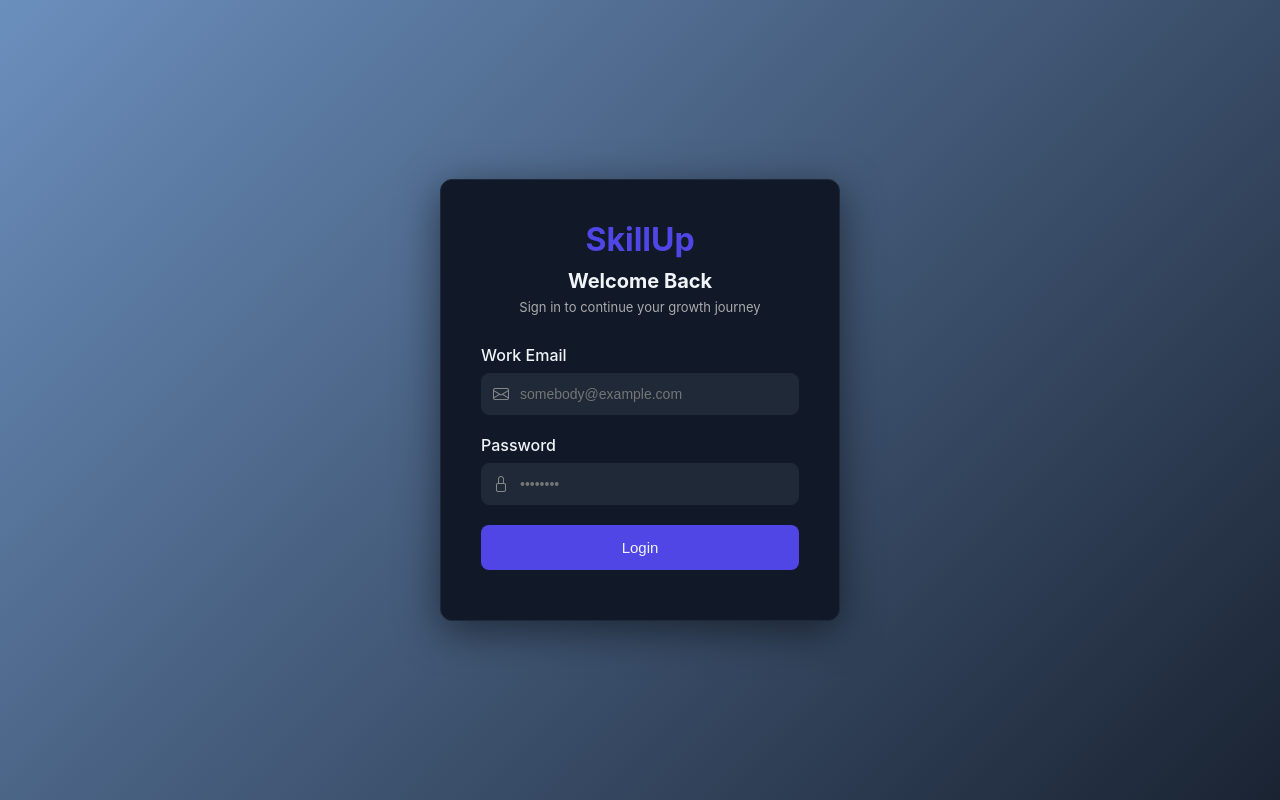
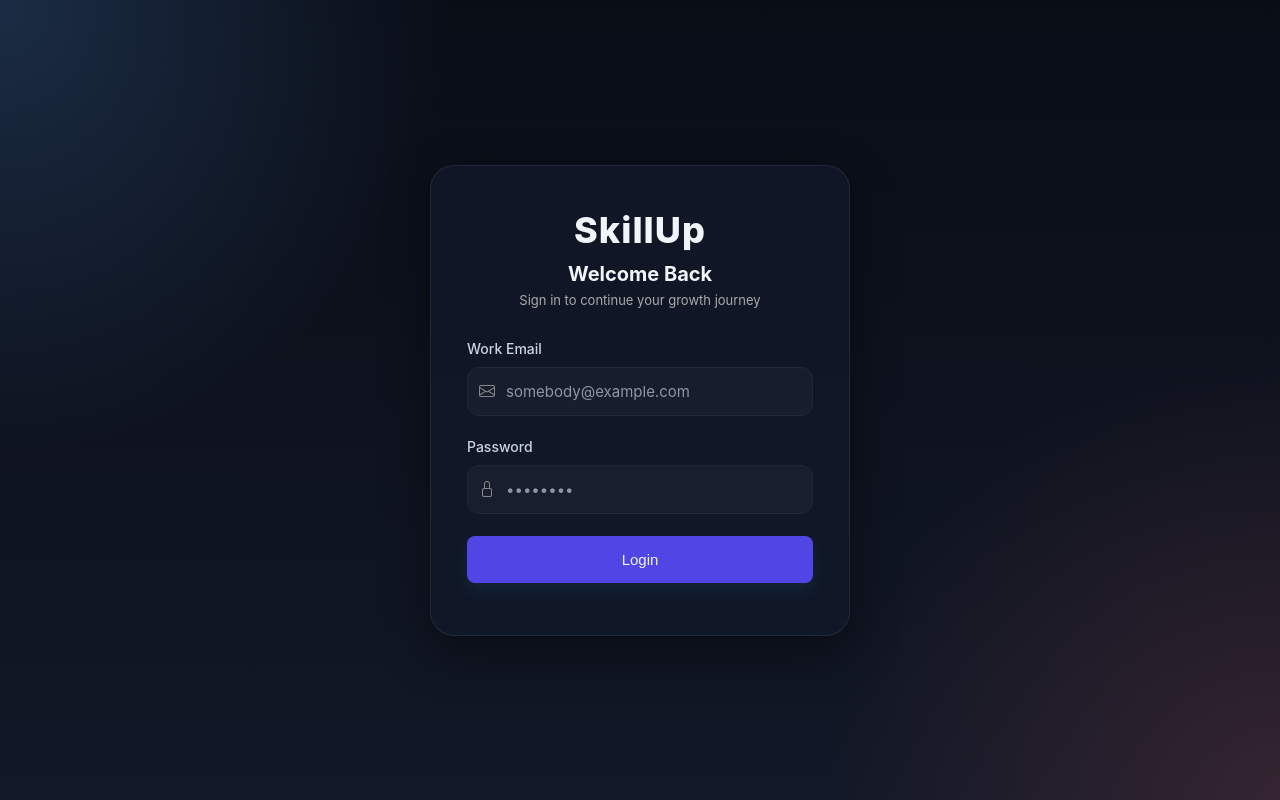
Before and after one commit to kirito232323/skillup, a Django app: page / in a window 1280 px wide. Run offline with Django 4.2, Linux system fonts and the light colour scheme.

Commit message:
Improve login UI styling and form appearance

```diff
--- a/static/css/style.css
+++ b/static/css/style.css
@@ -124,10 +124,20 @@ body {
 .btn-primary {
     background-color: var(--primary-bg);
     color: var(--text-light);
+    border: 1px solid transparent;
+    box-shadow: 0 8px 16px rgba(44, 110, 185, 0.14);
 }
 
 .btn-primary:hover {
     background-color: #3a5a94;
+    transform: translateY(-1px);
+}
+
+.btn {
+    display: inline-flex;
+    justify-content: center;
+    align-items: center;
+    transition: transform 0.2s ease, box-shadow 0.2s ease;
 }
 
 .btn-secondary {
@@ -239,22 +249,32 @@ body {
 }
 
 .form-input,
-.form-select {
+.form-select,
+.form-input-text,
+textarea {
     width: 100%;
-    padding: 12px;
-    border: 1px solid var(--border-color);
-    border-radius: 8px;
-    font-size: 14px;
-    transition: border-color 0.3s;
+    padding: 14px 14px;
+    border: 1px solid var(--border-color);
+    border-radius: 12px;
+    font-size: 15px;
+    transition: border-color 0.3s, box-shadow 0.3s;
     background-color: var(--surface-bg);
     color: var(--text-light);
+    font-family: inherit;
+}
+
+.form-input::placeholder,
+textarea::placeholder {
+    color: #8b96a8;
 }
 
 .form-input:focus,
-.form-select:focus {
+.form-select:focus,
+.form-input-text:focus,
+textarea:focus {
     outline: none;
     border-color: var(--primary-bg);
-    box-shadow: 0 0 0 3px rgba(74, 111, 165, 0.1);
+    box-shadow: 0 0 0 3px rgba(79, 137, 205, 0.16);
 }
 
 /* ===== TABLE ===== */
@@ -374,34 +394,101 @@ body {
     justify-content: center;
     align-items: center;
     min-height: 100vh;
-    background: linear-gradient(135deg, #6b8fbd 0%, #1a2332 100%);
+    padding: 40px 20px;
+    background: radial-gradient(circle at top left, rgba(79, 137, 205, 0.25), transparent 30%),
+                radial-gradient(circle at bottom right, rgba(255, 107, 107, 0.15), transparent 30%),
+                linear-gradient(180deg, #090d16 0%, #121827 100%);
 }
 
 .login-card {
-    background-color: var(--card-bg);
-    padding: 40px;
-    border-radius: 12px;
-    box-shadow: 0 10px 40px rgba(0, 0, 0, 0.5);
+    background-color: rgba(17, 24, 39, 0.95);
+    padding: 42px 36px;
+    border-radius: 24px;
+    box-shadow: 0 18px 48px rgba(0, 0, 0, 0.45);
     width: 100%;
-    max-width: 400px;
-    border: 1px solid var(--border-color);
+    max-width: 420px;
+    border: 1px solid rgba(148, 163, 184, 0.12);
 }
 
 .login-header {
     text-align: center;
-    margin-bottom: 30px;
+    margin-bottom: 32px;
 }
 
 .login-logo {
-    font-size: 32px;
-    font-weight: bold;
-    color: var(--primary-bg);
+    font-size: 36px;
+    font-weight: 800;
+    color: var(--text-light);
+    letter-spacing: 1px;
     margin-bottom: 10px;
 }
 
 .login-subtitle {
+    font-size: 15px;
+    color: #cbd5e1;
+    margin-top: 8px;
+}
+
+.login-card .btn-primary {
+    font-size: 16px;
+    padding: 16px 20px;
+}
+
+.login-card .form-group {
+    margin-bottom: 22px;
+}
+
+.login-card .form-group div {
+    position: relative;
+}
+
+.login-card .form-group span {
+    position: absolute;
+    left: 14px;
+    top: 50%;
+    transform: translateY(-50%);
+    color: #7c8ba4;
+    pointer-events: none;
+}
+
+.login-card .form-input {
+    padding-left: 44px;
+    background-color: rgba(255, 255, 255, 0.03);
+}
+
+.login-card .form-input:focus {
+    background-color: rgba(255, 255, 255, 0.06);
+}
+
+.login-card .form-label {
+    margin-bottom: 10px;
     font-size: 14px;
-    color: #aaa;
+    color: #cbd5e1;
+}
+
+.login-card .form-input {
+    padding-left: 42px;
+}
+
+.login-card .form-input + span,
+.login-card .form-input + .bi,
+.login-card .form-group span {
+    color: #94a3b8;
+}
+
+.login-card .form-group div {
+    position: relative;
+}
+
+.login-card .form-group span {
+    position: absolute;
+    left: 14px;
+    top: 50%;
+    transform: translateY(-50%);
+}
+
+.login-card .form-input {
+    width: 100%;
 }
 
 .role-selector {
```
